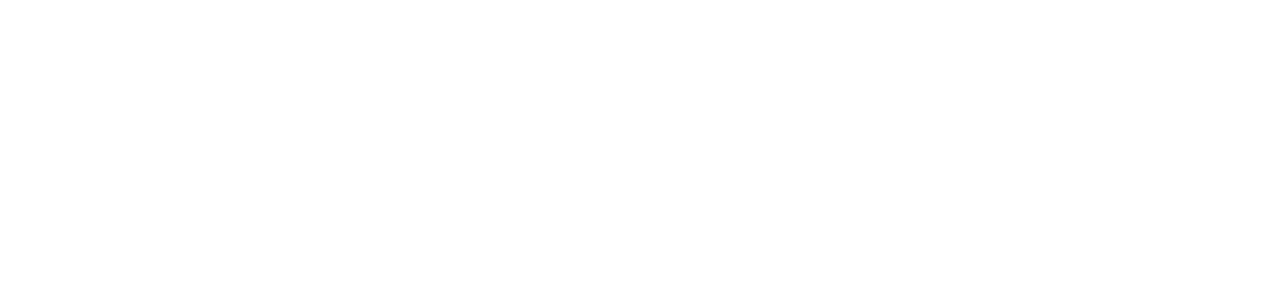
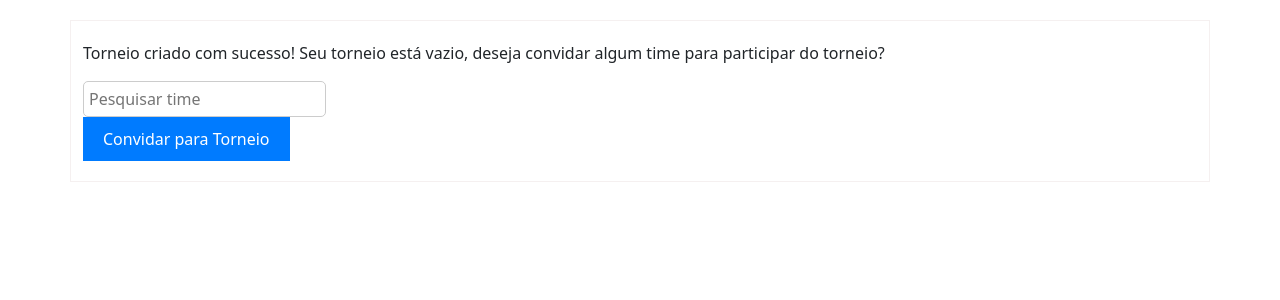
Before and after one commit to dsm-cefet-rj/ti-2024-1-grupo-three, a React (Vite) app in the folder frontend/: page /torneiocriado in a window 1280 px wide. Before the commit this address had no page. Shown: the top 300 px of the page. Built offline with nearby package versions, Linux system fonts and the light colour scheme.

Commit message:
Recriando branch

```diff
--- /dev/null
+++ b/frontend/src/components/CriarTorneio/criarTorneio.jsx
@@ -0,0 +1,59 @@
+import React, { useState } from 'react';
+import "../CriarTorneio/criartorneio.css";
+
+function TorneioForm() {
+  const [nomeTorneio, setNomeTorneio] = useState('');
+  const [tipoTorneio, setTipoTorneio] = useState('');
+  const [quantidadeTimes, setQuantidadeTimes] = useState('');
+
+  const handleSubmit = (event) => {
+    event.preventDefault();
+
+    if (!nomeTorneio || !tipoTorneio || !quantidadeTimes) {
+      alert('Por favor, preencha todos os campos.');
+      return;
+    }
+
+    console.log('Nome do Torneio:', nomeTorneio);
+    console.log('Tipo de Torneio:', tipoTorneio);
+    console.log('Quantidade de Times:', quantidadeTimes);
+
+    window.location.href = '/torneiocriado';
+
+  };
+
+  return (
+    <form onSubmit={handleSubmit}>
+      <label htmlFor="nomeTorneio">Nome do Torneio:</label>
+      <input
+        type="text"
+        id="nomeTorneio"
+        value={nomeTorneio}
+        onChange={(event) => setNomeTorneio(event.target.value)}
+        required
+      />
+
+      <label htmlFor="tipoTorneio">Tipo de Torneio:</label>
+      <input
+        type="text"
+        id="tipoTorneio"
+        value={tipoTorneio}
+        onChange={(event) => setTipoTorneio(event.target.value)}
+        required
+      />
+
+      <label htmlFor="quantidadeTimes">Quantidade de Times:</label>
+      <input
+        type="number"
+        id="quantidadeTimes"
+        value={quantidadeTimes}
+        onChange={(event) => setQuantidadeTimes(event.target.value)}
+        required
+      />
+
+      <button type="submit">Criar Torneio</button>
+    </form>
+  );
+}
+
+export default TorneioForm;
--- /dev/null
+++ b/frontend/src/components/CriarTorneio/criartorneio.css
@@ -0,0 +1,41 @@
+body {
+    font-family: sans-serif;
+    margin: 0;
+  }
+
+  .container {
+    max-width: 400px;
+    margin: 20px auto;
+    padding: 20px;
+    border: 1px solid #f5f0f0;
+  }
+
+  h1 {
+    text-align: center;
+  }
+
+  form {
+    display: flex;
+    flex-direction: column;
+  }
+
+  label {
+    margin-bottom: 5px;
+  }
+
+  input,
+  select {
+    padding: 5px;
+    border: 1px solid #ccc;
+    border-radius: 5px;
+  }
+
+  button {
+    margin-top: 10px;
+    padding: 10px 20px;
+    background-color: #007bff;
+    color: #fff;
+    border: none;
+    border-radius: 5px;
+    cursor: pointer;
+   }
--- /dev/null
+++ b/frontend/src/components/TorneioCriado/torneiocriado.css
@@ -0,0 +1,41 @@
+body {
+    font-family: sans-serif;
+}
+
+.container {
+    display: flex;
+    flex-direction: column;
+    align-items: center;
+    margin: 20px auto;
+    width: 500px;
+}
+
+.quadro {
+    width: 100%;
+    height: 100px;
+    border: 1px solid #ccc;
+    padding: 20px;
+    margin-bottom: 20px;
+}
+
+.mensagem {
+    text-align: center;
+}
+
+.botaoEnviar {
+    padding: 10px 20px;
+    background-color: #007bff;
+    color: white;
+    border: none;
+    cursor: pointer;
+}
+
+.pesquisa {
+    margin-top: 20px;
+}
+
+#nomeTime {
+    width: 200px;
+    padding: 10px;
+    border: 1px solid #ccc;
+}
--- /dev/null
+++ b/frontend/src/components/TorneioCriado/torneiocriado.jsx
@@ -0,0 +1,27 @@
+import React from 'react';
+import '../CriarTorneio/criartorneio.css';
+import NavBar from "../../components/navBar/navBar";
+const TorneioCriado = () => {
+    const handleInviteClick = () => {
+        alert('Convites enviados com sucesso!');
+    };
+
+    return (
+        <div className="container">
+
+            <div className="quadro">
+                <p className="mensagem">
+                    Torneio criado com sucesso! Seu torneio está vazio, deseja convidar algum time para participar do torneio?
+                </p>
+            </div>
+            <div className="pesquisa">
+                <input type="text" id="nomeTime" placeholder="Pesquisar time" />
+            </div>
+            <button className="botaoEnviar" onClick={handleInviteClick}>
+                Convidar para Torneio
+            </button>
+        </div>
+    );
+};
+
+export default TorneioCriado;
```
Also changed, not shown: frontend/src/assets/PARTE HTML/CriarTorneio.html (added, +39 -0 lines), frontend/src/assets/PARTE HTML/TorneioCriado.html (added, +24 -0 lines), frontend/src/router.jsx (+10 -1 lines).
